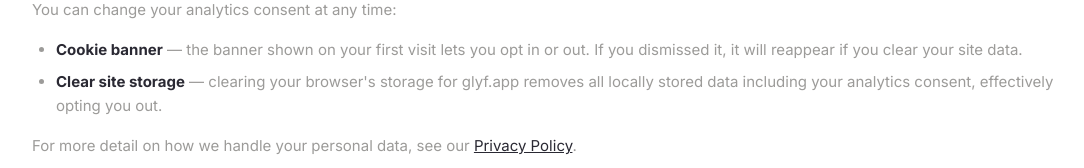
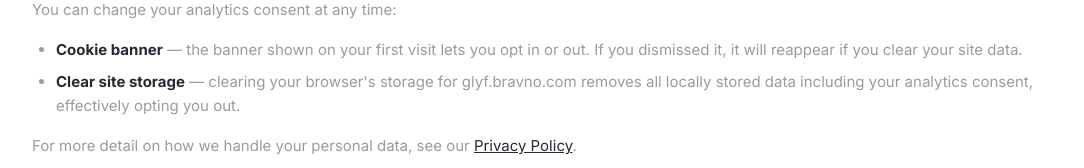
Before and after one commit to bravno-development/Glyf, a SvelteKit app in the folder ui/: page /legal/cookies in a window 1280 px wide. Shown: the part 1253-1421 px from the top of the page, without its empty margins (96-1180 px from the left). Built offline with nearby package versions, Linux system fonts and the light colour scheme; no server answers.

Commit message:
improved seo

```diff
--- a/ui/src/app.html
+++ b/ui/src/app.html
@@ -6,7 +6,7 @@
 	<title>Glyf — Master Scripts & Alphabets around the world with Spaced Repetition</title>
 	<meta name="title" content="Glyf — Master Scripts & Alphabets around the world with Spaced Repetition" />
 	<meta name="description"
-		content="Master Greek, Hindi, Katakana, and more. Glyf uses SM-2 spaced repetition to help you memorize writing systems efficiently. Free, PWA-enabled, and offline-ready." />
+		content="Master Greek, Hangul, Armenian, Persian, and more. Glyf uses interactive multiple-choice quizzes and SM-2 spaced repetition to help you learn writing systems efficiently. Free, PWA-enabled, and offline-ready." />
 	<meta name="keywords"
 		content="learn writing systems, spaced repetition, SM-2, learn greek alphabet, learn hiragana, language learning app, Glyf" />
 	<link rel="canonical" href="https://glyf.bravno.com/" />
@@ -54,7 +54,7 @@
 			"priceCurrency": "EUR"
 		  },
 		  "description": "A unified platform for learning different writing systems from around the world using SM-2 Spaced Repetition.",
-		  "featureList": "Spaced Repetition, Offline Support, Multiple Scripts, Progress Tracking"
+		  "featureList": "Interactive Quizzes, Multiple-choice Recognition Exercises, Spaced Repetition, Offline Support, Multiple Scripts, Progress Tracking"
 		}
 		</script>
 	<link rel="preconnect" href="https://fonts.googleapis.com" />
--- a/ui/src/routes/legal/cookies/+page.svelte
+++ b/ui/src/routes/legal/cookies/+page.svelte
@@ -52,7 +52,7 @@
 		</p>
 		<ul class="mb-4 flex flex-col gap-2 pl-6 text-[15px] leading-[1.6] text-[var(--text-tertiary)] list-disc">
 			<li><strong class="text-[var(--foreground)]">Cookie banner</strong> — the banner shown on your first visit lets you opt in or out. If you dismissed it, it will reappear if you clear your site data.</li>
-			<li><strong class="text-[var(--foreground)]">Clear site storage</strong> — clearing your browser's storage for glyf.app removes all locally stored data including your analytics consent, effectively opting you out.</li>
+			<li><strong class="text-[var(--foreground)]">Clear site storage</strong> — clearing your browser's storage for glyf.bravno.com removes all locally stored data including your analytics consent, effectively opting you out.</li>
 		</ul>
 		<p class="mb-4 text-[15px] leading-[1.6] text-[var(--text-tertiary)]">
 			For more detail on how we handle your personal data, see our <a href="/privacy" class="text-[var(--foreground)] underline">Privacy Policy</a>.
--- a/ui/src/routes/writing-systems/[slug]/+page.svelte
+++ b/ui/src/routes/writing-systems/[slug]/+page.svelte
@@ -5,7 +5,7 @@
 	export let data: { script: WritingSystem };
 
 	const script = data.script;
-	const baseUrl = 'https://glyf.app';
+	const baseUrl = 'https://glyf.bravno.com';
 	const pageUrl = `${baseUrl}/writing-systems/${script.slug}`;
 	const pageTitle = `Learn the ${script.title} alphabet — Glyf`;
 	const pageDescription = script.description;
```
